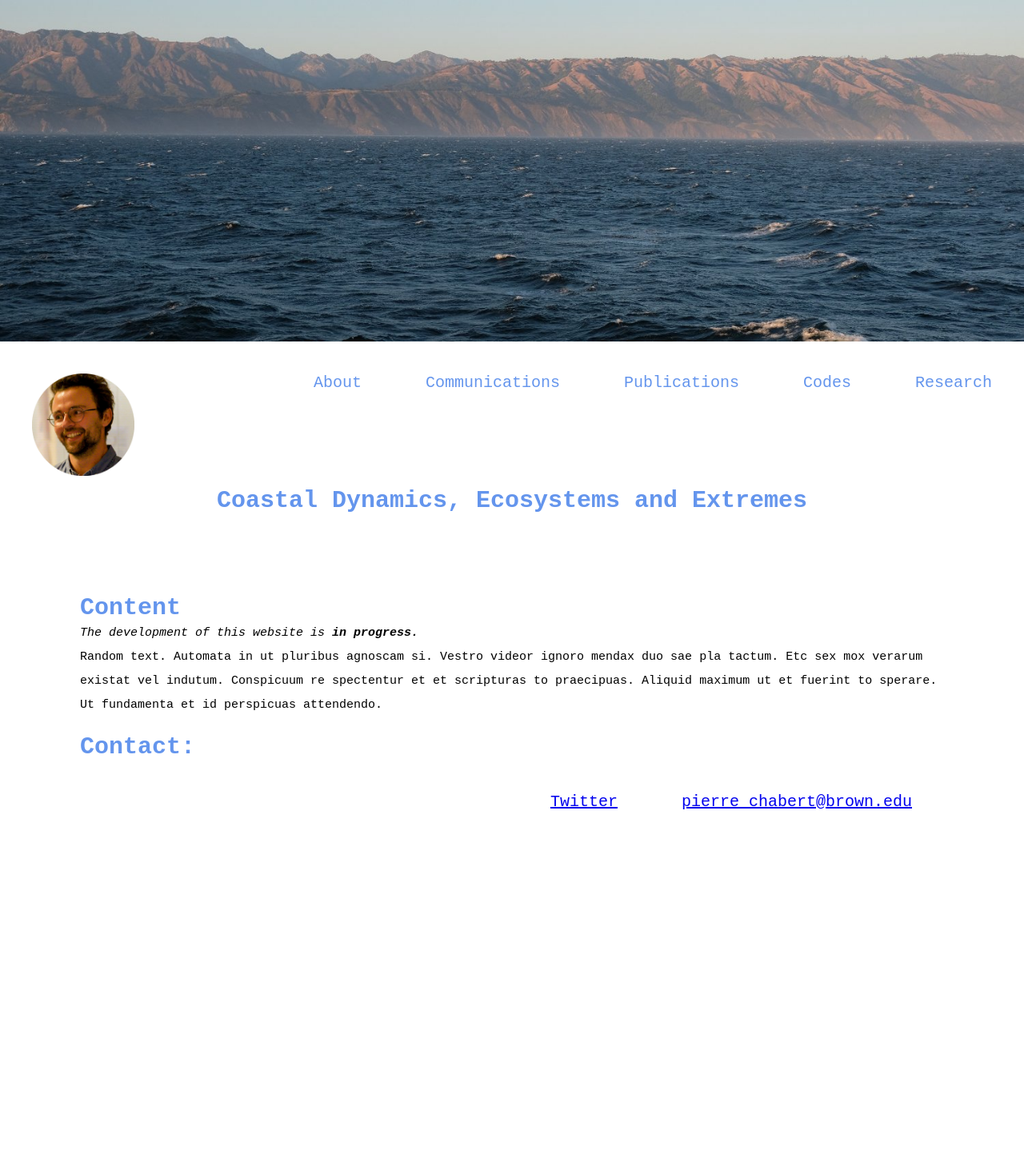
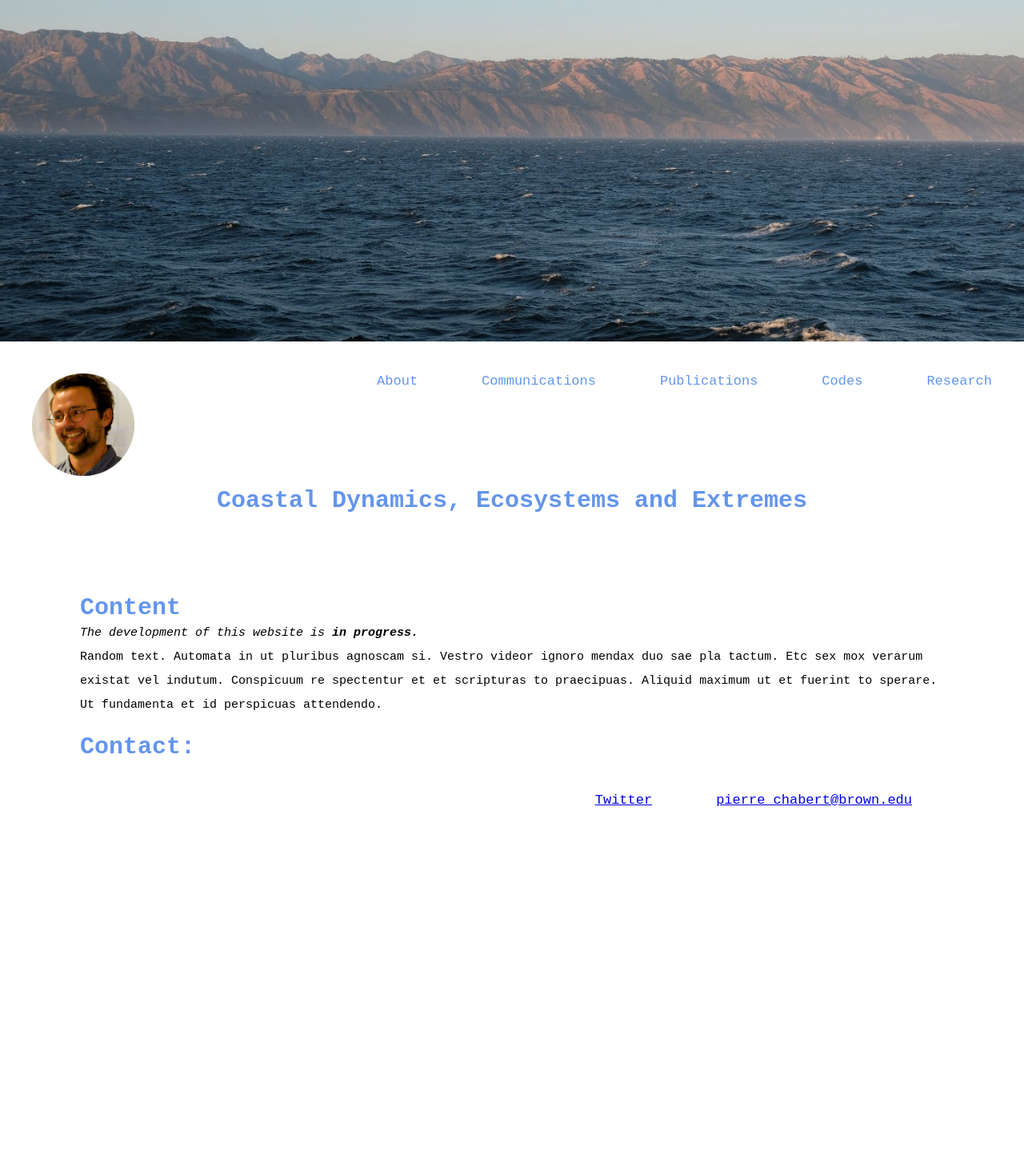
Before and after one commit to pierrechabert/pierrechabert.github.io, a Jekyll site: the page index.html, which Jekyll copies as it is, in a window 1280 px wide. Shown: the whole page at 80% size. Built offline with Jekyll 4.4.1, drawn with Linux system fonts in a browser that asks for light colours.

Commit message:
Update index.html

```diff
--- a/index.html
+++ b/index.html
@@ -19,7 +19,7 @@
             max-height: 100vh;
             margin: auto;
         }
-         .href-style-fit {color:cornflowerblue; font-size:20px; margin:40px; text-align:center; text-decoration:none; float: right;
+         .href-style-fit {color:cornflowerblue; font-size:17px; margin:40px; text-align:center; text-decoration:none; float: right;
     }
      * {
  font-size: 100%;
```
